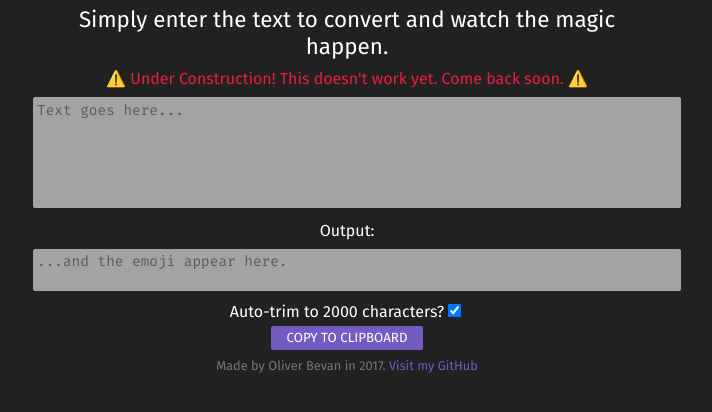
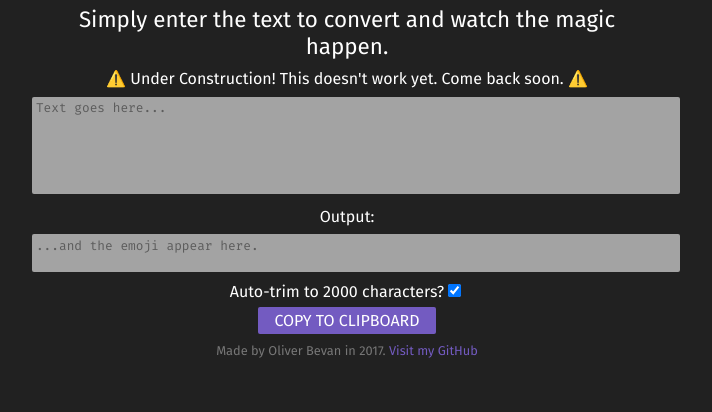
Before and after one commit to ItsPepperpot/Discord-Emojifier, a plain HTML site: page index.html in a window 1280 px wide. Shown: the part 74-486 px from the top of the page, without its empty margins (293-1005 px from the left). Drawn offline with Linux system fonts and the light colour scheme.

Commit message:
Miscellaneous changes
Decrease font size in textarea to fit more text. Increase font size on button. Remove warning rule as it's removed from the html file.

```diff
--- a/style.css
+++ b/style.css
@@ -41,7 +41,7 @@ textarea {
     border-radius: 2px;
     font-family: "Fira Mono", monospace;
     padding: 0.3em;
-    font-size: 0.9em;
+    font-size: 0.8em;
     margin: 0.4em;
     opacity: 0.7;
     transition: opacity 0.2s;
@@ -60,6 +60,7 @@ p {
 }
 button {
     font-family: "Fira Sans", sans-serif;
+    font-size: 1em;
     background-color: #735BC1;
     color: #fff;
     text-transform: uppercase;
@@ -70,6 +71,3 @@ button {
     padding: 4px 16px 4px 16px;
     min-width: 64px;
 }
-#warning {
-    color: #ed1c42;
-}
```
